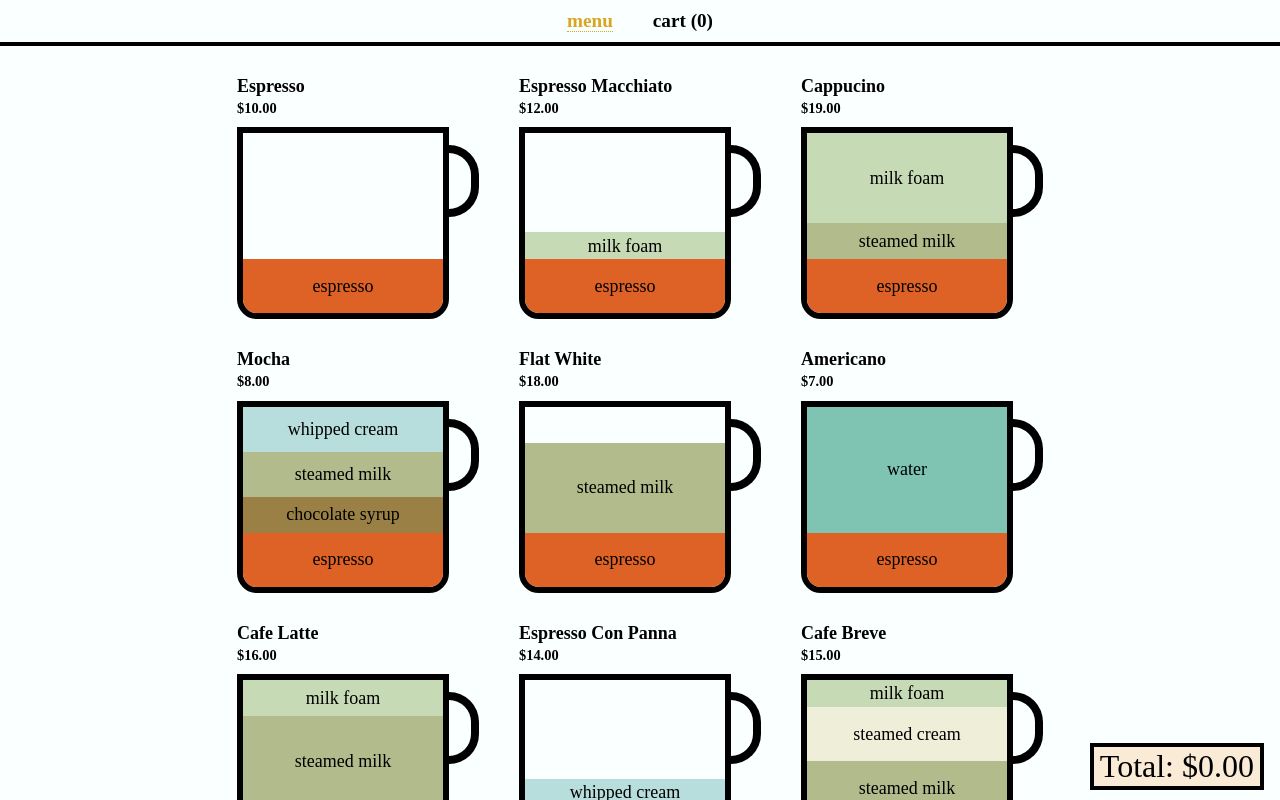
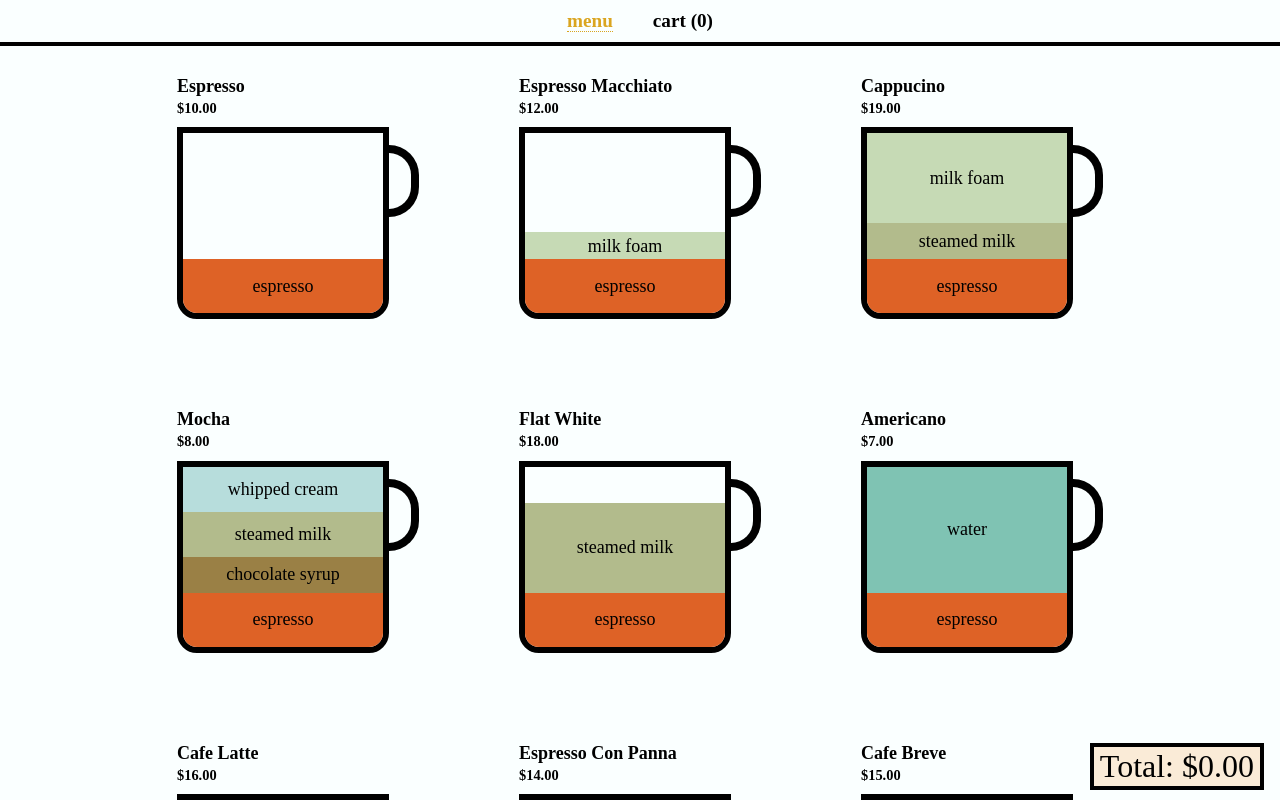
Before and after one commit to jecfish/coffee-cart, a Vue app: page / in a window 1280 px wide. Shown: the top 800 px of the page. Built offline with nearby package versions, Linux system fonts and the light colour scheme; the HTML template or start-up script is replaced by a standard one.

Commit message:
fix: make the page "prettier"

```diff
--- a/src/components/pages/ListPage.vue
+++ b/src/components/pages/ListPage.vue
@@ -63,6 +63,7 @@ ul {
   justify-content: center;
   margin: 0 auto;
   margin-bottom: 100px;
+  gap: 60px;
 }
 
 div {
```
